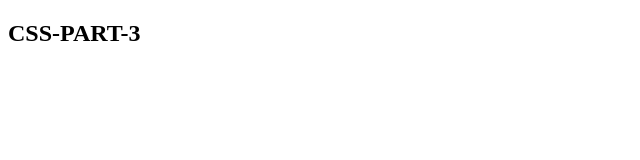
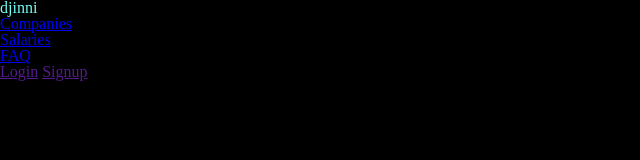
Before and after one commit to ParvinValiyev/iatc, a website: page lesson9/index.html in a window 1280 px wide. Shown: the whole page, without its empty margins (0-640 px from the left). Drawn offline with nearby package versions, Linux system fonts and the light colour scheme.

Commit message:
add new project in index and staly file

```diff
--- a/lesson9/index.html
+++ b/lesson9/index.html
@@ -2,12 +2,33 @@
 <html lang="en">
   <head>
     <meta charset="UTF-8" />
+    <meta http-equiv="X-UA-Compatible" content="IE-edge" />
     <meta name="viewport" content="width=device-width, initial-scale=1.0" />
-    <title>CSS-PART-3</title>
+    <title>Djinni - fint your dream job</title>
+    <link
+      rel="stylesheet"
+      href="https://cdn.jsdelivr.net/npm/reset-css@5.0.2/reset.min.css"
+    />
     <link rel="stylesheet" href="./style.css" />
   </head>
   <body>
-    <div><a href="#"></a></div>
-    <h2>CSS-PART-3</h2>
+    <header>
+      <div class="logo">
+        <a href="#">djinni</a>
+      </div>
+      <nav>
+        <ul>
+          <li><a href="#">Companies</a></li>
+          <li><a href="#">Salaries</a></li>
+          <li><a href="#">FAQ</a></li>
+        </ul>
+      </nav>
+      <div class="auth-actions">
+        <a href="" class="login">Login</a>
+        <a href="" class="login">Signup</a>
+      </div>
+    </header>
+    <main></main>
+    <footer></footer>
   </body>
 </html>
--- a/lesson9/style.css
+++ b/lesson9/style.css
@@ -0,0 +1,9 @@
+body {
+  background-color: black;
+  color: #ffffff;
+}
+
+header > .logo > a {
+    color: #72fdf5;
+    text-decoration: none;
+}
```
